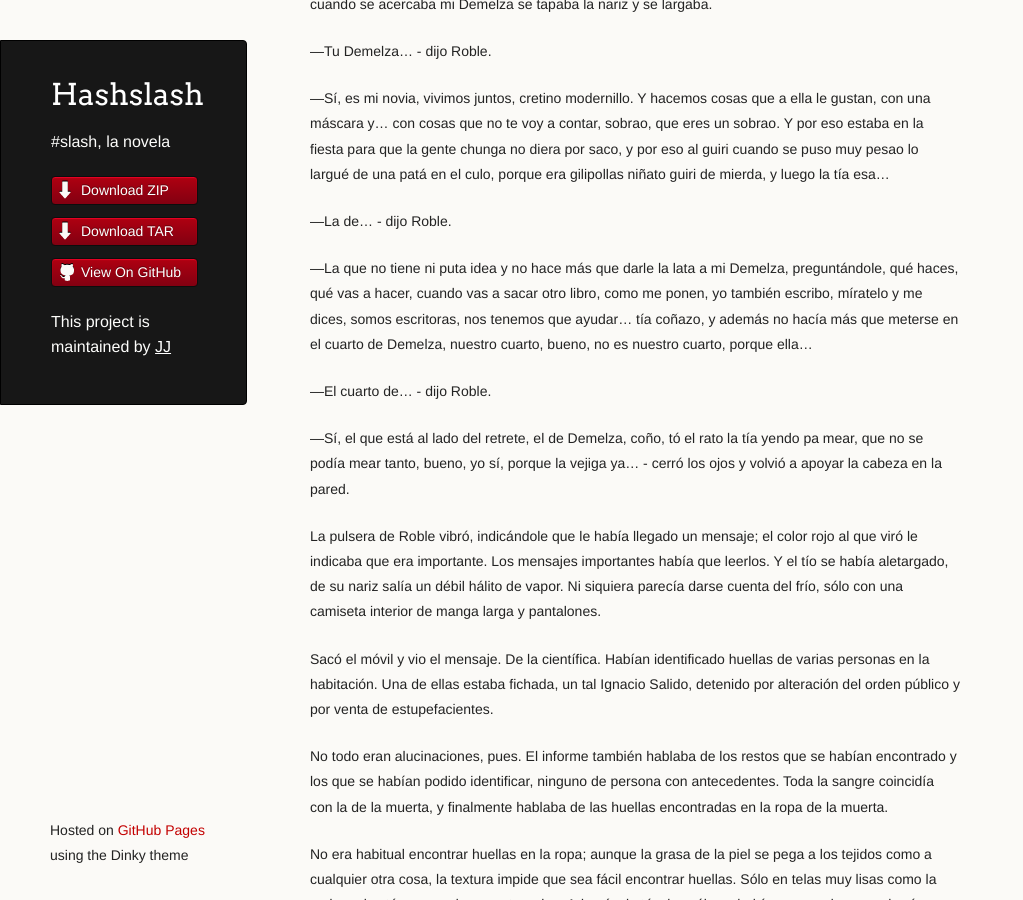
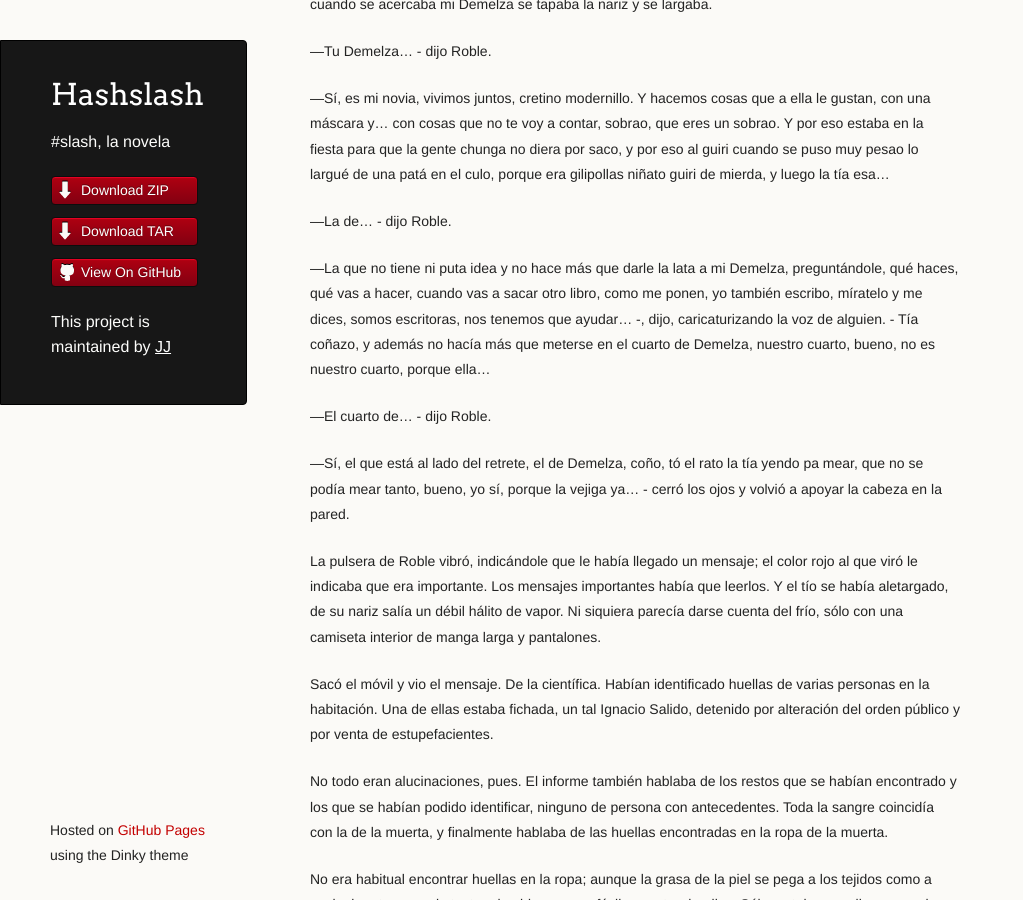
Before and after one commit to JJ/HashSlash, a Jekyll site: the page built from texto/HashSlash.md, in a window 1280 px wide and 900 px high, scrolled down 40400 px. Shown: the whole window, without its empty margins (0-1023 px from the left). Built offline with Jekyll 4.4.1, drawn with Linux system fonts in a browser that asks for light colours.

Commit message:
Sync texto/HashSlash.md from master to gh-pages

```diff
--- a/texto/HashSlash.md
+++ b/texto/HashSlash.md
@@ -2019,7 +2019,8 @@ guiri de mierda, y luego la tía esa...
 —La que no tiene ni puta idea y no hace más que darle la lata a mi
 Demelza, preguntándole, qué haces, qué vas a hacer, cuando vas a sacar
 otro libro, como me ponen, yo también escribo, míratelo y me dices, somos
-escritoras, nos tenemos que ayudar... tía coñazo, y además no hacía
+escritoras, nos tenemos que ayudar... -, dijo, caricaturizando la voz
+de alguien. - Tía coñazo, y además no hacía
 más que meterse en el cuarto de Demelza, nuestro cuarto, bueno, no es
 nuestro cuarto, porque ella...
 
```
